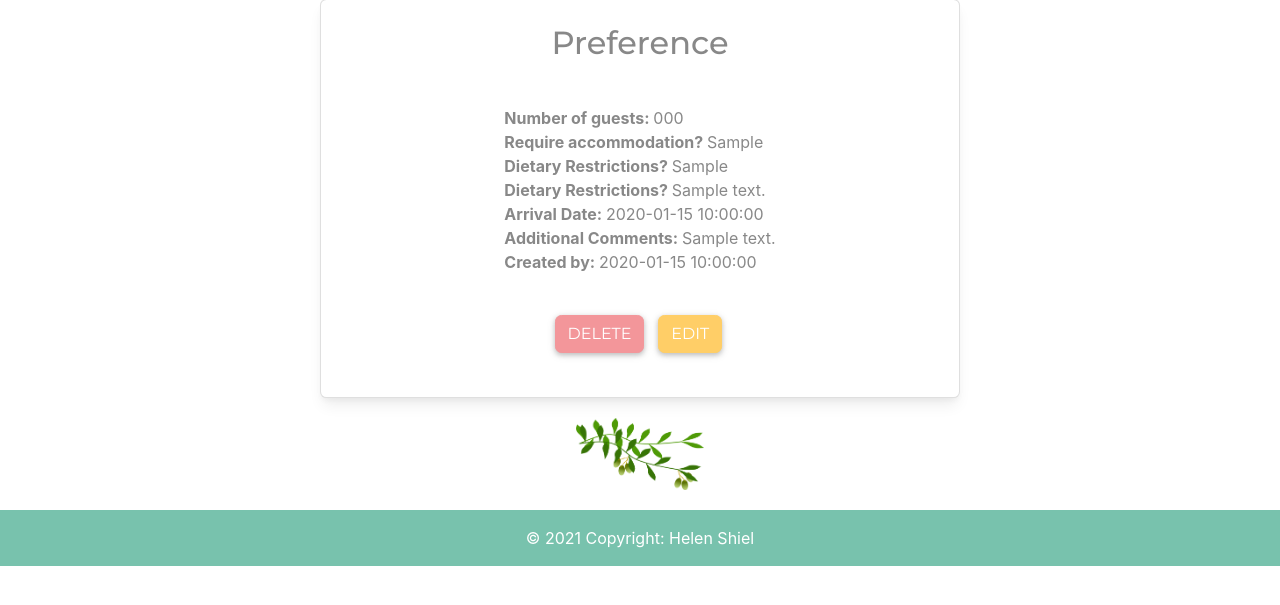
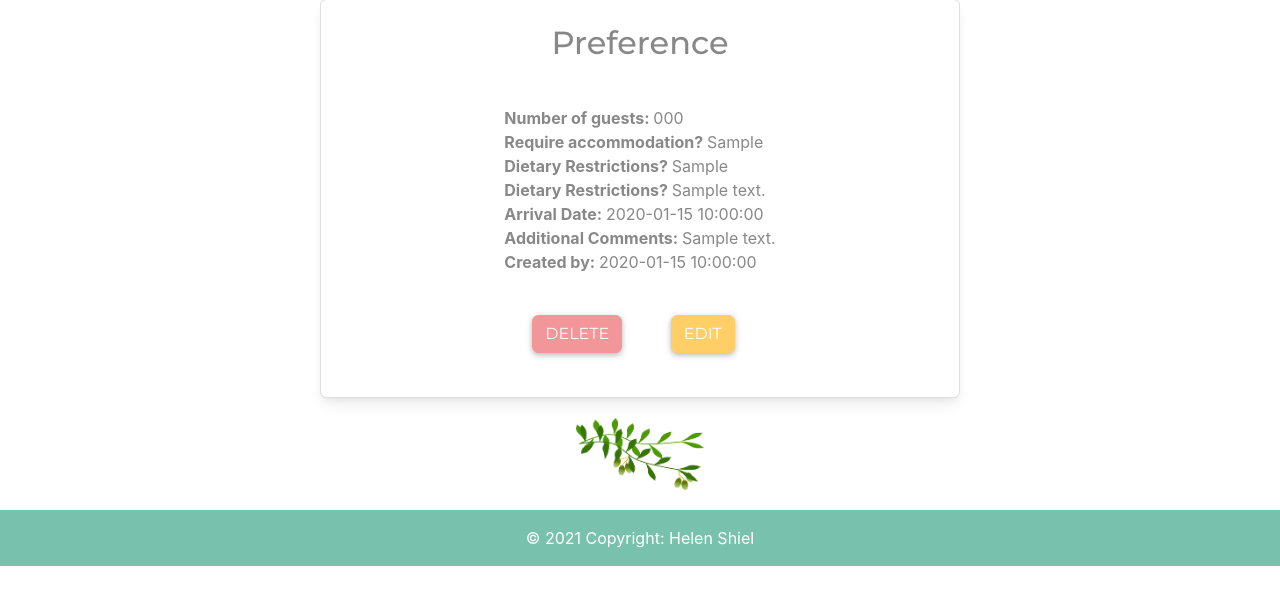
Before and after one commit to shielh/WeddingApp-MS3, a Flask app: page /get_guest_info in a window 1280 px wide. Shown: the part 77-682 px from the top of the page. Run offline with Flask 2, Linux system fonts and the light colour scheme; the visitor is signed in with stand-in values (Sample User, id 1); a database or web service that is not in the repository returns one stand-in record (values such as "Sample title"); some libraries are stand-ins or nearby versions.

Commit message:
Update card class to form-card across the site

```diff
--- a/static/css/responsive.css
+++ b/static/css/responsive.css
@@ -35,7 +35,7 @@
 }
 
 @media only screen and (min-width: 1024px){
-    .card,
+    .form-card,
     .error-card {
         width: 50%;
     }
--- a/static/css/style.css
+++ b/static/css/style.css
@@ -3,6 +3,17 @@
 /* General styling */
 .form-outline {
     border: 1px solid #262626;
+}
+
+.form-card{
+    width: 80%;
+    margin: 0 auto;
+    margin-top: 20px;
+    margin-bottom: 20px;
+    border: 1px solid rgba(0,0,0,0.125);
+    display: flex;
+    justify-content: center;
+    align-items: center;
 }
 /* Navbar styling */
 .nav-link:hover {
@@ -121,14 +132,6 @@
 }
 
 /* Register Page */
-.card{
-    width: 80%;
-    margin: 0 auto;
-    margin-top: 20px;
-    margin-bottom: 20px;
-    border: 1px solid rgba(0,0,0,0.125);
-}
-
 .register-h2 {
     color: #9b9871;
     margin-top: 20px;
@@ -161,13 +164,7 @@
 }
 
 /* Preferences page */
-.preferences-form-card{
-    margin: 0 auto;
-}
-.view-preference-card{
-    border: 1px solid #262626;
-    margin-bottom: 50px;
-}
+
 .preferences-list {
     width: fit-content;
     margin: 0 auto;
--- a/templates/add_preference.html
+++ b/templates/add_preference.html
@@ -1,7 +1,7 @@
 {% extends "base.html" %}
 {% block content %}
 
-<div class="card preference-card">
+<div class="card form-card">
 <h2 class="preferences-h1 text-center">Guest Preferences</h2>
     <div class="row align-left">
         <form class="form-container " method="POST" action="{{ url_for('add_preference') }}">
--- a/templates/edit_preference.html
+++ b/templates/edit_preference.html
@@ -1,7 +1,7 @@
 {% extends "base.html" %}
 {% block content %}
 
-<div class="card preference-form-card">
+<div class="card form-card">
 <h2 class="register-h2 text-center">Edit Preferences</h2>
     <div class="card-body">
     <div class="row text-center">
--- a/templates/edit_update.html
+++ b/templates/edit_update.html
@@ -2,7 +2,7 @@
 {% block content %}
 
 
-<div class="card edit-update-card">
+<div class="card form-card">
     <h2 class="register-h2 text-center">Edit Update</h2>
         <div class="row p-5 text-center">
             <form class="form-container justify-content-center" method="POST" action="{{ url_for('edit_update', update_id=update._id ) }}">
--- a/templates/index.html
+++ b/templates/index.html
@@ -46,12 +46,14 @@
     </div>
 </div>
 
+<!--Update Section-->
 <div class="row">
     <div class="col-12 text-center ">
         <h2 class="schedule-h4 m-4">Updates</h2>
 
     </div>
 </div>
+
 <div class="row justify-content-center">
     <div class="col-12 col-lg-10 col-sm-12">
 
@@ -60,7 +62,7 @@
             <p> Date: {{ update.date }} </p>
             <h4> {{ update.title }} </h4>
             <h6> {{ update.description }} </h6>
-
+            <!--Only allow admin to view buttons-->
             {% if session["is_admin"] %}
             <div class="row justify-content-center buttons-row">
                 <div class="col-4 col-lg-3 col-xl-2">
@@ -76,7 +78,7 @@
                     </a>
                 </div>
             </div>
-
+            <!--Delete Modal-->
             <div class="modal fade" id="confirmUpdateDelete" tabindex="-1" role="dialog" aria-labelledby="myModalLabel">
                 <div class="modal-dialog" role="document">
                     <div class="modal-content">
--- a/templates/login.html
+++ b/templates/login.html
@@ -1,6 +1,6 @@
 {% extends "base.html" %}
 {% block content %}
-<div class="card login-card">
+<div class="card form-card">
 <h2 class="register-h2 text-center">Log In</h2>
     <div class="row text-center">
         <form class="form-container justify-content-center" method="POST" action="{{ url_for('login') }}">
--- a/templates/preference.html
+++ b/templates/preference.html
@@ -2,7 +2,7 @@
 {% block content %}
 
 
-<div class="card preference-card text-center">
+<div class="card form-card text-center">
     <h2 class="preferences-h1 m-4">Preference</h2>
     <div class="card-body preferences-form-card justify-content-center">
         <p class="preference-text">
@@ -16,13 +16,13 @@
         </p>
 
         <div class="row justify-content-center mb-4">
-            <div class="col-6 col-lg-4">
+            <div class="col-6 col-lg-5">
                 <a href="{{ url_for('delete_preference', guest_info_id=guest_info._id) }}" class="btn
                     preference-delete-btn btn-secondary" data-target="#confirmDelete" data-toggle="modal">
                 Delete
                 </a>
             </div>
-            <div class="col-6 col-lg-4">
+            <div class="col-6 col-lg-5">
                 <a href="{{ url_for('edit_preference', guest_info_id=guest_info._id) }}" class="btn
                     preference-edit-btn btn-warning">
                 Edit
--- a/templates/register.html
+++ b/templates/register.html
@@ -1,7 +1,7 @@
 {% extends "base.html" %}
 {% block content %}
 
-<div class="card register-card">
+<div class="card form-card">
 <h2 class="register-h2 text-center">Register</h2>
     <div class="row text-center">
         <form class="form-container justify-content-center" method="POST" action="{{ url_for('register') }}">
--- a/templates/update.html
+++ b/templates/update.html
@@ -1,7 +1,7 @@
 {% extends "base.html" %}
 {% block content %}
 
-<div class="card update-card justify-content-center">
+<div class="card update-card form-card justify-content-center">
     <h2 class="m-4 text-center preferences-h1">Add Update</h2>
     <div class="card-body update-form-card ">
 
```
